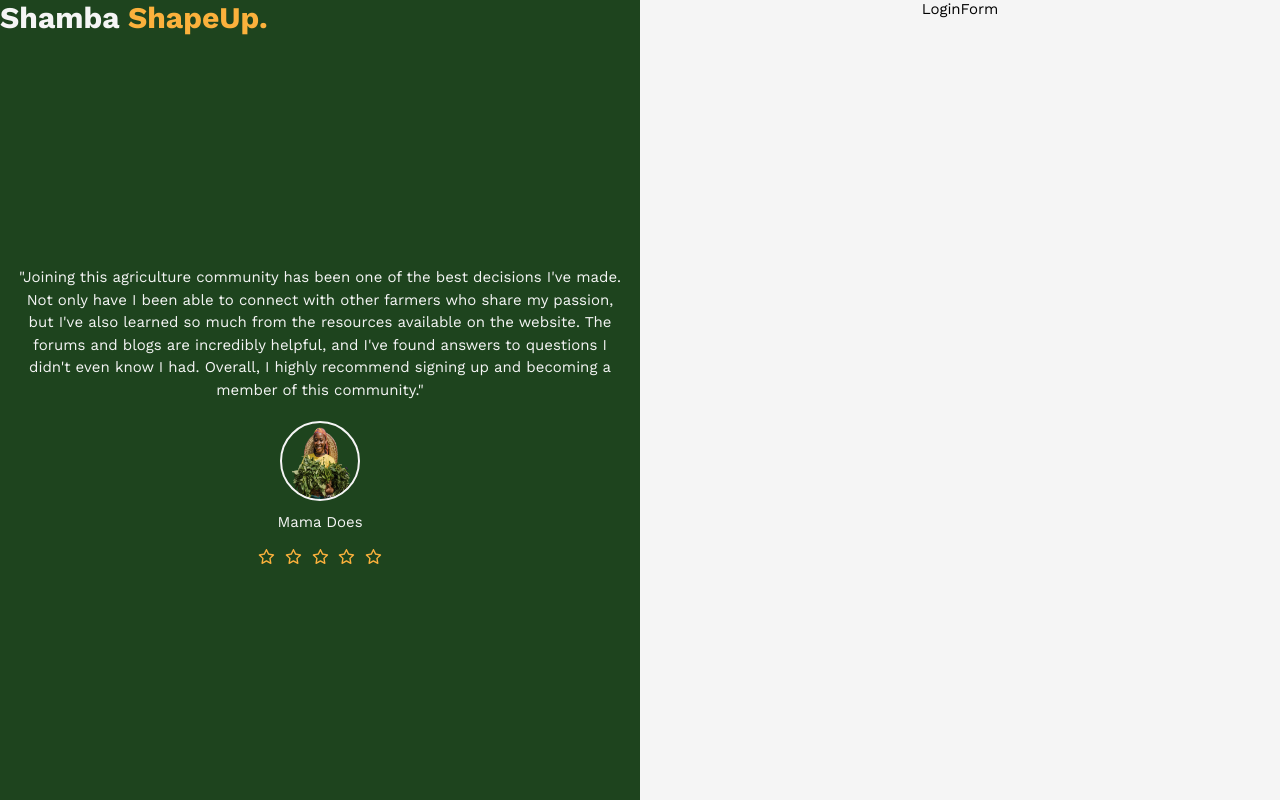
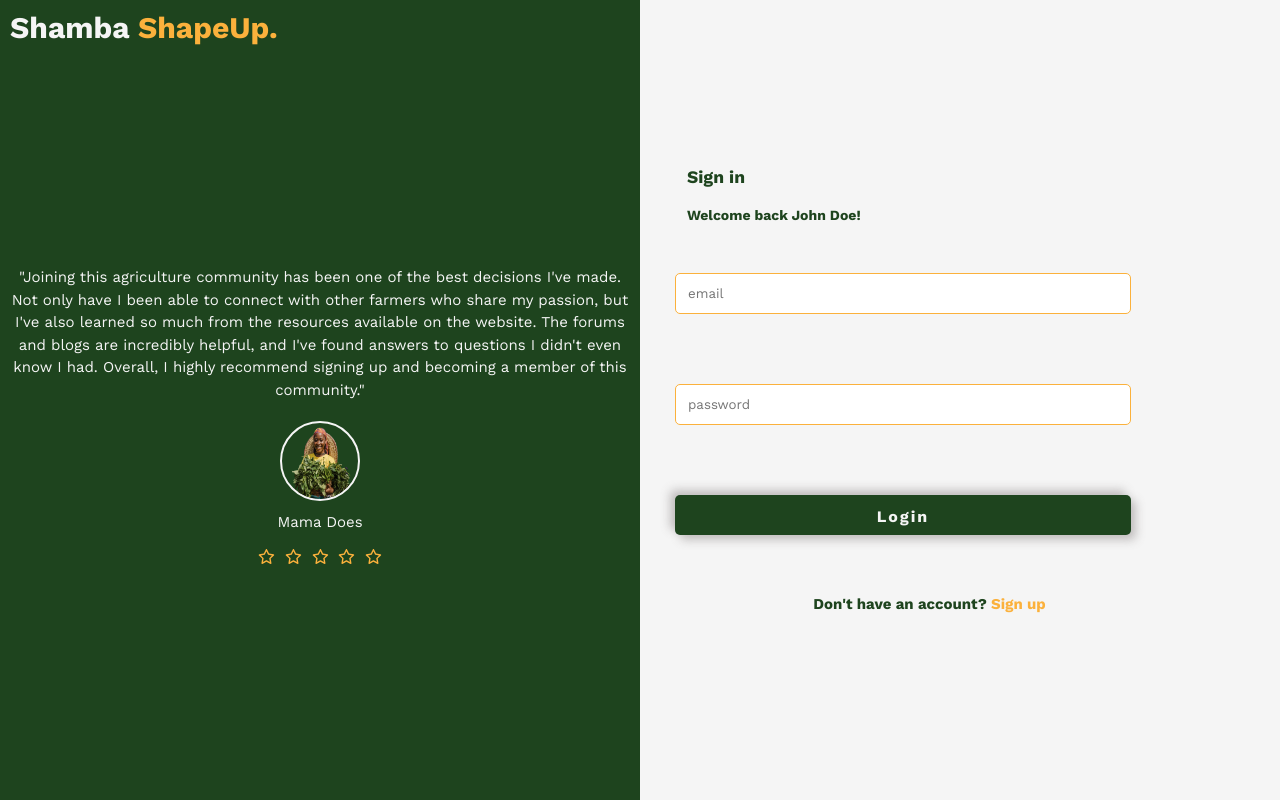
Before and after one commit to Murage-Ivy/downwork, a React (Create React App) app: page /login in a window 1280 px wide. Built offline with nearby package versions, Linux system fonts and the light colour scheme.

Commit message:
Create and design login form

```diff
--- a/src/components/LoginForm.tsx
+++ b/src/components/LoginForm.tsx
@@ -1,8 +1,37 @@
+import { Link } from "react-router-dom"
 
 function LoginForm() {
-  return (
-    <div id="login-form">LoginForm</div>
-  )
+    return (
+        <div id="login-form">
+            <div className="form">
+                <h3>
+                    Sign in
+                </h3>
+
+                <p>
+                    Welcome back John Doe!
+                </p>
+            </div>
+            <form id="form">
+                <div className="form-group">
+
+                    <input type="email" name="email" id="email" placeholder="email" />
+                </div>
+                <div className="form-group">
+
+                    <input type="password" name="password" id="password" placeholder="password" />
+                </div>
+                <div className="form-group">
+                    <button className="btn btn-login">Login</button>
+                </div>
+                <div className="footer">
+                    <p>
+                        Don't have an account? <Link to="#">Sign up</Link>
+                    </p>
+                </div>
+            </form >
+        </div >
+    )
 }
 
 export default LoginForm
--- a/src/index.css
+++ b/src/index.css
@@ -155,6 +155,9 @@ html {
   text-align: center;
 }
 
+#login-content {
+  padding: 10px 10px;
+}
 #login-intro {
   display: flex;
   justify-content: center;
@@ -162,7 +165,6 @@ html {
   flex-direction: column;
   height: 100%;
   color: var(--secondary-color);
-  padding: 15px;
   line-height: 1.5;
 }
 
@@ -199,5 +201,78 @@ html {
 
 #login-form {
   background-color: var(--secondary-color);
+  display: flex;
+  justify-content: center;
+  align-items: center;
+  flex-direction: column;
+}
+
+.form {
+  width: 100%;
+  padding: 15px;
+  text-align: left;
+  color: var(--primary-color);
+  font-weight: bold;
+  width: 90%;
+}
+
+.form h3 {
+  margin-bottom: 20px;
+}
+
+.form > p {
+  font-size: 14px;
+}
+
+.form-group {
+  margin-bottom: 20px;
+  padding: 20px;
+  width: 100%;
+}
+
+.form-group > input {
+  display: block;
+  margin-bottom: 10px;
+  width: 80%;
+  padding: 12px;
+  border: 1.5px solid var(--tertiary-color);
+  border-radius: 5px;
+  outline: none;
+}
+
+#form {
+  width: 100%;
+  padding: 15px;
+  text-align: left;
+  color: var(--primary-color);
+  font-weight: bold;
+}
+
+.btn-login {
+  width: 80%;
+  padding: 12px;
+  border: none;
+  border-radius: 5px;
+  background-color: var(--primary-color);
+  color: var(--secondary-color);
+  font-weight: 700;
+  font-size: 16px;
+  cursor: pointer;
+  letter-spacing: 2px;
+  box-shadow: 5px 5px 10px #b7b3b3d0, -5px -5px 10px #b7b3b3d0;
+}
+
+.footer {
+  display: flex;
+  justify-content: center;
+  align-items: center;
+  width: 90%;
+  flex-direction: column;
+  padding: 20px;
+}
+
+a {
+  color: var(--tertiary-color);
+  text-decoration: none;
 }
 /* Login Form end styles */
```
